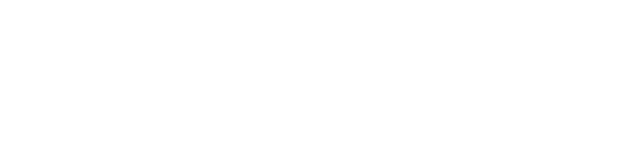
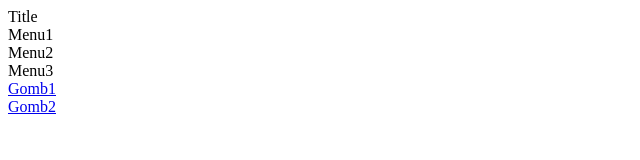
Before and after one commit to karikasanna/level-1-gyak, a plain HTML site: page index.html in a window 1280 px wide. Shown: the whole page, without its empty margins (0-640 px from the left). Drawn offline with Linux system fonts and the light colour scheme.

Commit message:
add header

```diff
--- a/index.html
+++ b/index.html
@@ -7,6 +7,19 @@
     <title>Document</title>
 </head>
 <body>
+    <div class="header">
+        <div class="title">Title</div>
+        <div class="menu">Menu1</div>
+        <div class="menu">Menu2</div>
+        <div class="menu">Menu3</div>
+        <div>
+            <a href="#" class="primary">Gomb1</a>
+        </div>
+
+        <div>
+            <a href="#" class="secondary">Gomb2</a>
+        </div>
+    </div>
 
 </body>
 </html>
```
